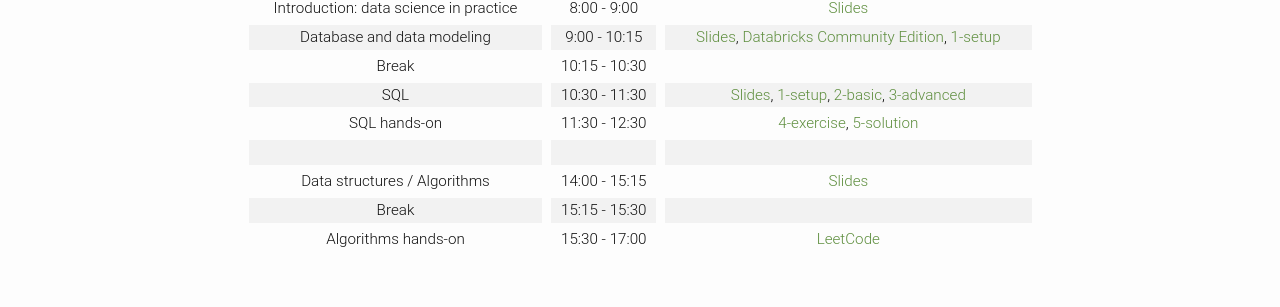
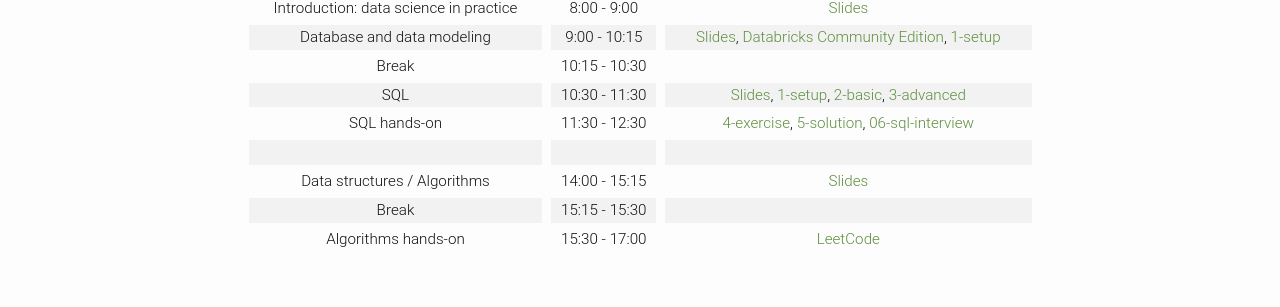
Before and after one commit to happyrabbit/JSM2023, a Jekyll site: the page built from course-syllabus.md, in a window 1280 px wide. Shown: the part 191-498 px from the top of the page. Built offline with Jekyll 4.4.1, drawn with Linux system fonts in a browser that asks for light colours; nearby versions of some CDN libraries.

Commit message:
course syllabus

```diff
--- a/course-syllabus.md
+++ b/course-syllabus.md
@@ -10,7 +10,7 @@ permalink: /course-syllabus/
 | Database and data modeling | 9:00 - 10:15 | [Slides](https://docs.google.com/presentation/d/1B9fZc1rSl6vSwgyniQPvZDfw9aeaVbFTVonSXHHzbgg/edit#slide=id.g257156a9290_0_6), [Databricks Community Edition](https://databricks.com/try-databricks),  [1-setup](https://databricks-prod-cloudfront.cloud.databricks.com/public/4027ec902e239c93eaaa8714f173bcfc/7746101029017440/3079573218455393/3979968257677676/latest.html)|
 | Break | 10:15 - 10:30  |  |
 | SQL  | 10:30 - 11:30 | [Slides](https://docs.google.com/presentation/d/1B9fZc1rSl6vSwgyniQPvZDfw9aeaVbFTVonSXHHzbgg/edit#slide=id.g257156a9290_0_116),  [1-setup](https://databricks-prod-cloudfront.cloud.databricks.com/public/4027ec902e239c93eaaa8714f173bcfc/7746101029017440/3079573218455393/3979968257677676/latest.html), [2-basic](https://databricks-prod-cloudfront.cloud.databricks.com/public/4027ec902e239c93eaaa8714f173bcfc/7746101029017440/3674544125551616/3979968257677676/latest.html), [3-advanced](https://databricks-prod-cloudfront.cloud.databricks.com/public/4027ec902e239c93eaaa8714f173bcfc/7746101029017440/1299000409499385/3979968257677676/latest.html)   |
-| SQL hands-on | 11:30 - 12:30 |[4-exercise](https://databricks-prod-cloudfront.cloud.databricks.com/public/4027ec902e239c93eaaa8714f173bcfc/7746101029017440/1299000409499383/3979968257677676/latest.html), [5-solution](https://community.cloud.databricks.com/?o=7746101029017440#notebook/82961192847524/command/82961192847525) |
+| SQL hands-on | 11:30 - 12:30 |[4-exercise](https://databricks-prod-cloudfront.cloud.databricks.com/public/4027ec902e239c93eaaa8714f173bcfc/7746101029017440/1299000409499383/3979968257677676/latest.html), [5-solution](https://community.cloud.databricks.com/?o=7746101029017440#notebook/82961192847524/command/82961192847525), [06-sql-interview](https://databricks-prod-cloudfront.cloud.databricks.com/public/4027ec902e239c93eaaa8714f173bcfc/7746101029017440/472452657489409/3979968257677676/latest.html) |
 |  |  |  |
 | Data structures / Algorithms | 14:00 - 15:15 | [Slides](https://docs.google.com/presentation/d/1B9fZc1rSl6vSwgyniQPvZDfw9aeaVbFTVonSXHHzbgg/edit#slide=id.g2512cb0830a_4_162) |
 | Break | 15:15 - 15:30 | |
```
